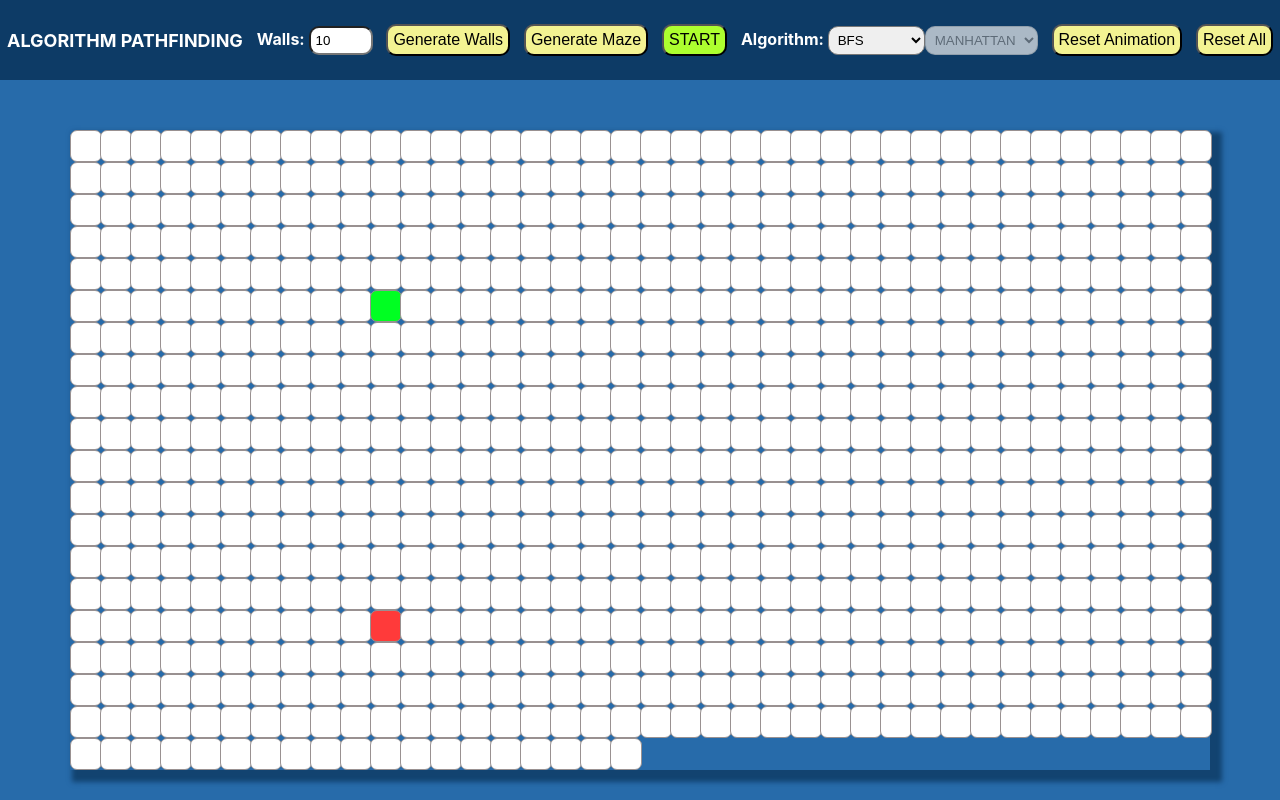
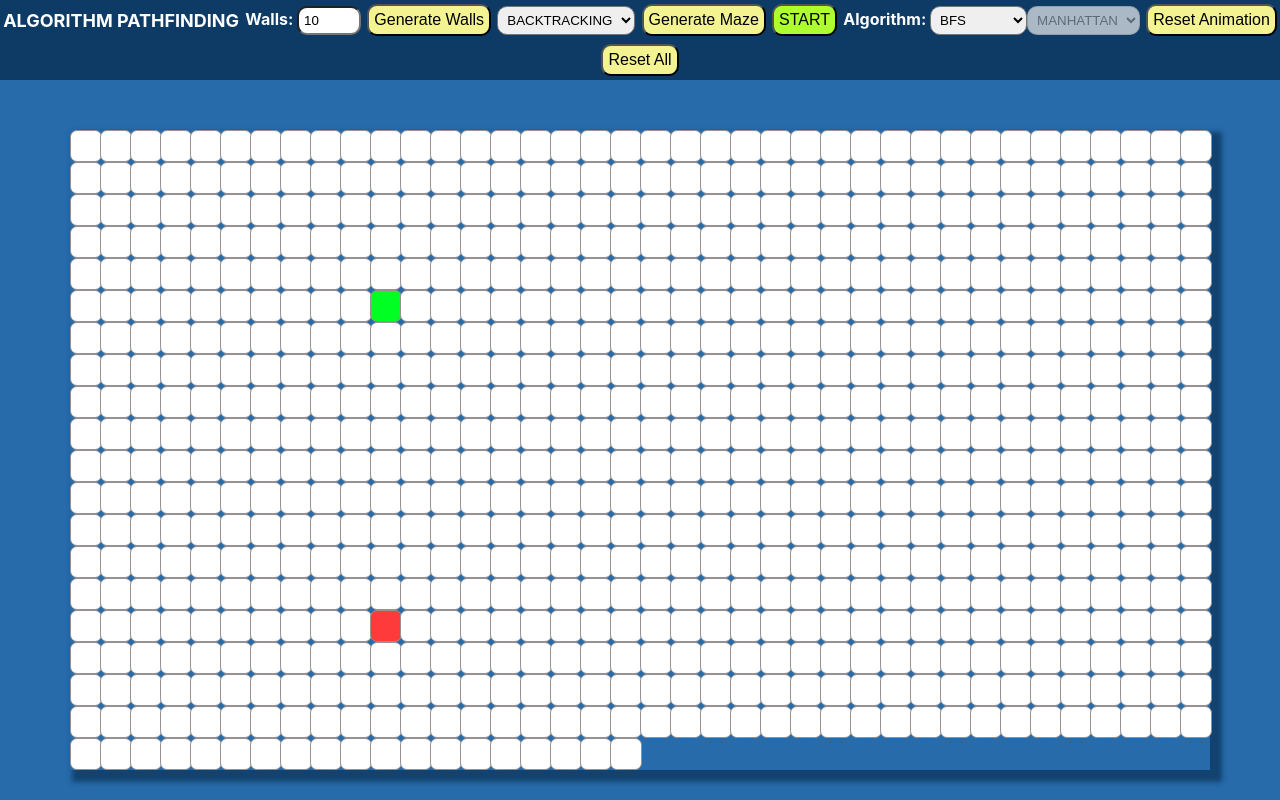
Before and after one commit to nicolosponziello/pathfinding-visualizer-react, a React (Create React App) app: page / in a window 1280 px wide. Built offline with nearby package versions, Linux system fonts and the light colour scheme.

Commit message:
add maze generation algorithms selector

```diff
--- /dev/null
+++ b/src/algorithms/maze-generation/MazeGenerationAlgorithms.ts
@@ -0,0 +1,5 @@
+export enum MazeGenAlgorithms {
+  BACKTRACKING,
+  TREE,
+  SIDEWINDER,
+}
--- a/src/components/Grid/Grid.component.tsx
+++ b/src/components/Grid/Grid.component.tsx
@@ -21,6 +21,7 @@ import { ALGORITHMS } from "../../algorithms";
 import { treeMazeGenerator } from "../../algorithms/maze-generation/tree-generator";
 import { dfsMazeGenerator } from "../../algorithms/maze-generation/dfs-generator";
 import { sidewinderMazeGenerator } from "../../algorithms/maze-generation/sidewinder-generator";
+import { MazeGenAlgorithms } from "../../algorithms/maze-generation/MazeGenerationAlgorithms";
 
 
 const generateEmptyGrid = () => {
@@ -157,10 +158,18 @@ export const Grid = () => {
     });
   };
 
-  const generateMaze = (): void => {
+  const generateMaze = (algo: MazeGenAlgorithms): void => {
     setGrid((g) => {
-      //return treeMazeGenerator(startCoord, endCoord);
-      return dfsMazeGenerator(startCoord, endCoord);
+      switch   (Number(algo))   {
+        case MazeGenAlgorithms.BACKTRACKING:
+          return dfsMazeGenerator(startCoord, endCoord);
+        case MazeGenAlgorithms.SIDEWINDER:
+          return sidewinderMazeGenerator(startCoord, endCoord);
+        case MazeGenAlgorithms.TREE:
+          return treeMazeGenerator(startCoord, endCoord);
+        default:
+          return dfsMazeGenerator(startCoord, endCoord);
+      }
     });
   };
 
--- a/src/components/Header/header.component.tsx
+++ b/src/components/Header/header.component.tsx
@@ -1,19 +1,21 @@
 import React, { useState } from "react";
 import { ALGORITHMS } from "../../algorithms";
 import { Euristic } from "../../algorithms/astar-heuristics";
+import { MazeGenAlgorithms } from "../../algorithms/maze-generation/MazeGenerationAlgorithms";
 import "./header.styles.css";
 interface Props {
   onStart: Function;
   randomWalls: Function;
   resetAnimation: () => void;
   resetAll: () => void;
-  generateMaze: () => void;
+  generateMaze: (algo: MazeGenAlgorithms) => void;
 }
 
 const Header = (props: Props) => {
   const [wallNum, setWallNum] = useState(10);
   const [algoSelected, setAlgo] = useState<ALGORITHMS>(ALGORITHMS.BFS);
   const [euristic, setEuristic] = useState(Euristic.MANHATTAN);
+  const [mazeAlgo, setMazeAlgo] = useState(MazeGenAlgorithms.BACKTRACKING);
   return (
     <>
       <div className="header-bar">
@@ -30,7 +32,20 @@ const Header = (props: Props) => {
         <button className="button" onClick={() => props.randomWalls(wallNum)}>
           Generate Walls
         </button>
-        <button className="button" onClick={props.generateMaze}>
+        <select
+          className="select"
+          onChange={(ev: any) => setMazeAlgo(ev.target.value)}
+          defaultValue={MazeGenAlgorithms[0]}
+        >
+          {Object.values(MazeGenAlgorithms)
+            .filter((a: any) => !isNaN(a))
+            .map((a: any) => (
+              <option key={a} value={a}>
+                {MazeGenAlgorithms[a]}
+              </option>
+            ))}
+        </select>
+        <button className="button" onClick={() => props.generateMaze(mazeAlgo)}>
           Generate Maze
         </button>
         <button
```
